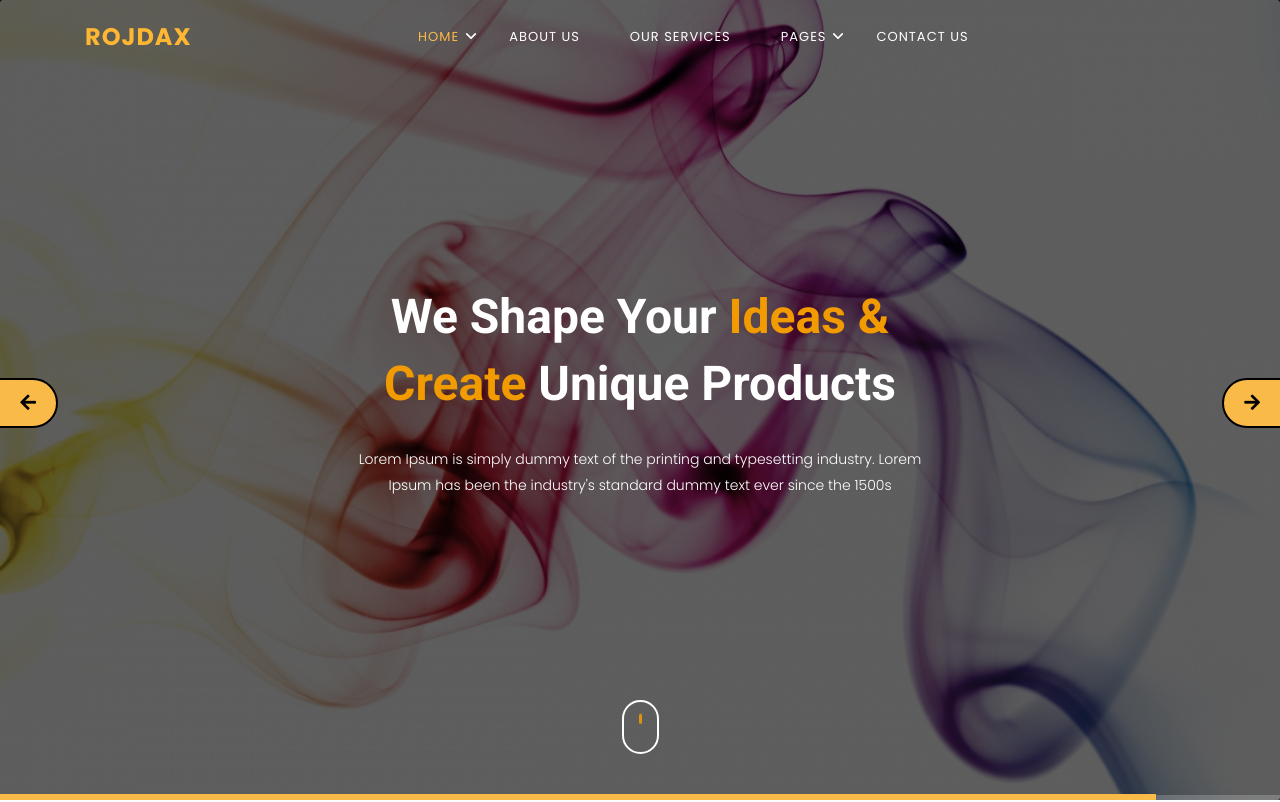
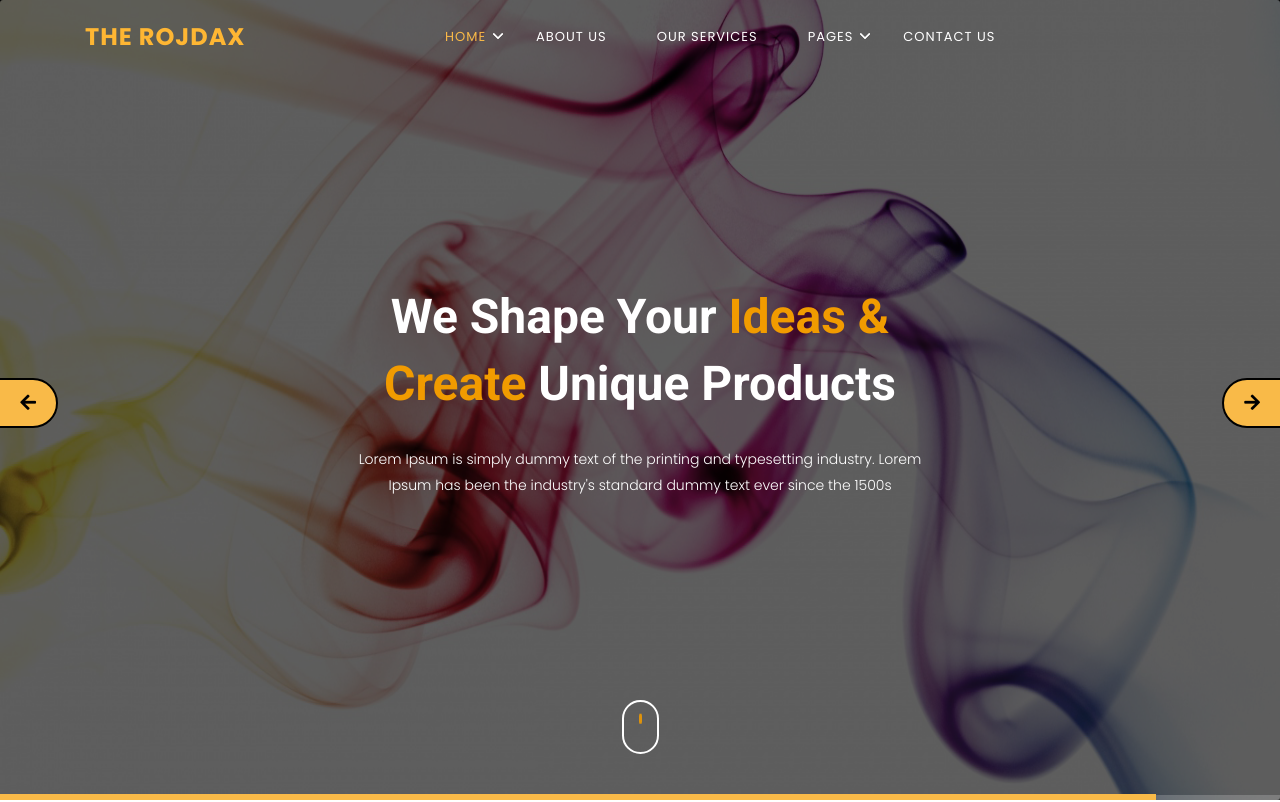
Before and after one commit to Rj-22/rj-22.github.io, a plain HTML site: page index.html in a window 1280 px wide. Shown: the top 802 px of the page. Drawn offline with Linux system fonts and the light colour scheme.

Commit message:
update website

```diff
--- a/index.html
+++ b/index.html
@@ -7,7 +7,7 @@
     <meta name="keywords" content="#" />
     <meta name="description" content="#" />
     <link rel="icon" href="assets/favicon/ROJDAX-icon.ico" />
-    <title>The ROJDAX</title>
+    <title>ROJDAX</title>
     <!-- Fav and touch icons -->
     <link rel="apple-touch-icon-precomposed" sizes="144x144" href="#" />
     <link rel="apple-touch-icon-precomposed" sizes="114x114" href="#" />
@@ -48,7 +48,7 @@
       <div class="container">
         <!-- Logo container-->
         <div>
-          <a class="logo" href="index.html">ROJDAX</a>
+          <a class="logo" href="">THE ROJDAX</a>
         </div>
         <!-- <div class="buy-button">
           <a href="login.html" class="px-btn px-btn-outline">Login </a>
```
